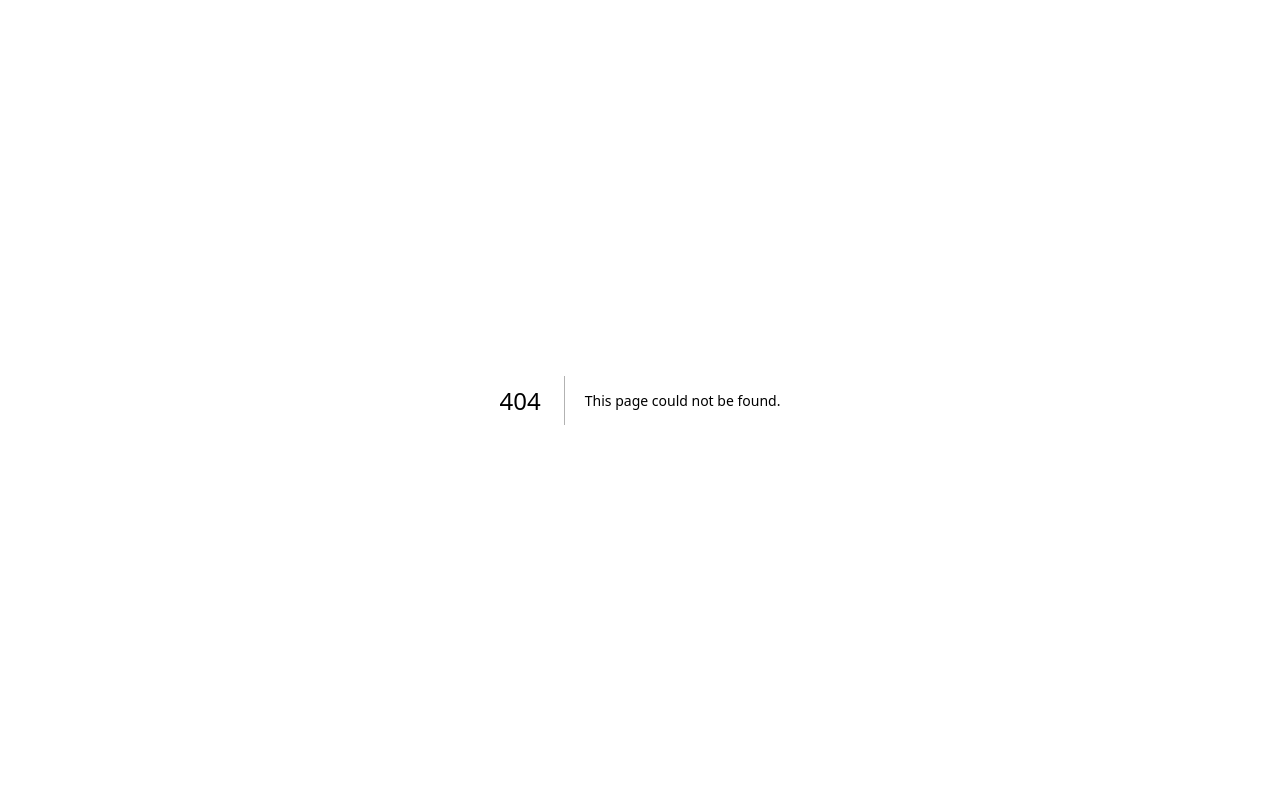
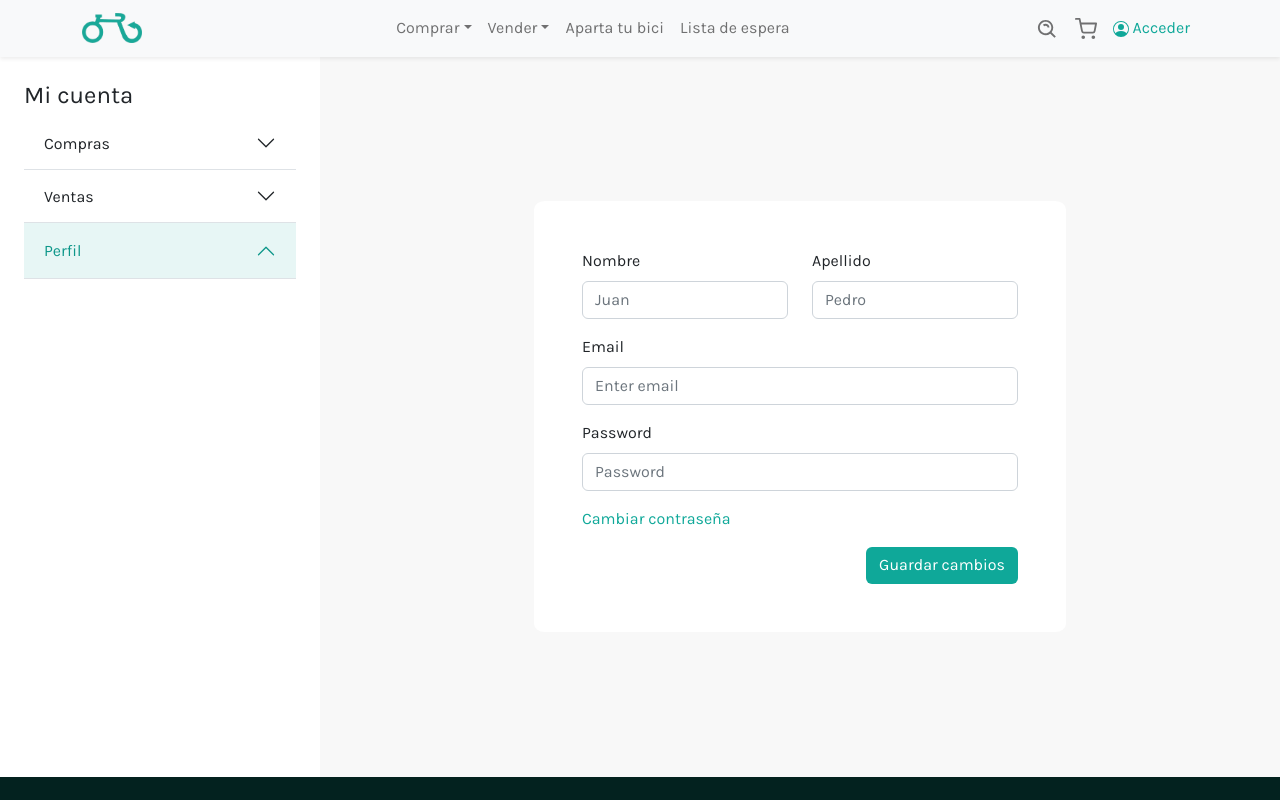
Before and after one commit to Recycling-Bikes/recycling-web, a Next.js app: page /perfil in a window 1280 px wide. Before the commit this address had no page. Shown: the top 800 px of the page. Built offline with nearby package versions, Linux system fonts and the light colour scheme.

Commit message:
nov 13 v1

```diff
--- a/components/Footer.js
+++ b/components/Footer.js
@@ -12,7 +12,7 @@ import { Container} from 'react-bootstrap';
 
 const Footer = (props) => {
   return (
-    <Container>
+    <Container style={{}}>
     <MDBFooter className='text-center text-lg-start text-muted footer-customs'>
 
       <section className='d-flex justify-content-center justify-content-lg-between p-1' >
--- a/components/form/Formimg.js
+++ b/components/form/Formimg.js
@@ -8,7 +8,7 @@ export default function Formimg() {
   return (
 
         <Container fluid="true">
-        <Image src="/loginimg.png" className='img-fluid img-presentacion' style={{height: "-webkit-fill-available", width: "90vh",}}/>
+        <Image src="/loginimg.png" className=' d-none d-xl-block' style={{height: "100vh",}}/>
 
         <Link href="/">
         <Image
--- a/pages/Home/Presentation.js
+++ b/pages/Home/Presentation.js
@@ -33,10 +33,10 @@ function Presentation() {
 
                 </Col>
 
-                <Col className='img-presentacion m-4'>
+                <Col className=' d-none d-lg-block m-4'>
                     <div
                         className=' text-center bg-image'>
-                        <Card.Img variant="top" src="/Mountain.png" className='img-presentacion'
+                        <Card.Img variant="top" src="/Mountain.png" className=''
 
                         />
 
--- a/pages/index.js
+++ b/pages/index.js
@@ -9,7 +9,7 @@ import Reviews from "./Home/Reviews";
 export default function HomePage(props) {
     return (
         <Contenedor>
-            <Container fluid className="presentation">
+            <Container fluid className="presentation ">
                 <Presentation />
             </Container>
             <Article Title="Explora bicis destacadas" data={props.data} />
--- /dev/null
+++ b/pages/perfil/canva.js
@@ -0,0 +1,74 @@
+import React, { useState } from 'react'
+import { Col, Container, Row, Accordion } from 'react-bootstrap'
+import Singin from './fom'
+
+import Alert from 'react-bootstrap/Alert';
+import Button from 'react-bootstrap/Button';
+import Offcanvas from 'react-bootstrap/Offcanvas';
+
+export default function Canva() {
+
+    const [show, setShow] = useState(false);
+
+    const handleClose = () => setShow(false);
+    const handleShow = () => setShow(true);
+
+
+    return (
+        <div>
+            <div > <Button variant="primary" className="d-lg-none m-2" onClick={handleShow}>
+                Launch
+            </Button></div>
+
+            <Offcanvas show={show} onHide={handleClose} responsive="lg">
+                <Offcanvas.Header closeButton>
+                    <Offcanvas.Title><h4>Mi cuenta</h4></Offcanvas.Title>
+                </Offcanvas.Header>
+                <Offcanvas.Body>
+                    <Container >
+                        <h4 className='d-none d-lg-block mt-4'> Mi cuenta</h4>
+
+                        <Accordion flush className=''>
+                            <Accordion.Item eventKey="0">
+                                <Accordion.Header>Compras</Accordion.Header>
+                                <Accordion.Body>
+                                    Lorem ipsum dolor sit amet, consectetur adipiscing elit, sed do
+                                    eiusmod tempor incididunt ut labore et dolore magna aliqua. Ut enim ad
+                                    minim veniam, quis nostrud exercitation ullamco laboris nisi ut
+                                    aliquip ex ea commodo consequat. Duis aute irure dolor in
+                                    reprehenderit in voluptate velit esse cillum dolore eu fugiat nulla
+                                    pariatur. Excepteur sint occaecat cupidatat non proident, sunt in
+                                    culpa qui officia deserunt mollit anim id est laborum.
+                                </Accordion.Body>
+                            </Accordion.Item>
+                            <Accordion.Item eventKey="1">
+                                <Accordion.Header>Ventas</Accordion.Header>
+                                <Accordion.Body>
+                                    Lorem ipsum dolor sit amet, consectetur adipiscing elit, sed do
+                                    eiusmod tempor incididunt ut labore et dolore magna aliqua. Ut enim ad
+                                    minim veniam, quis nostrud exercitation ullamco laboris nisi ut
+                                    aliquip ex ea commodo consequat. Duis aute irure dolor in
+                                    reprehenderit in voluptate velit esse cillum dolore eu fugiat nulla
+                                    pariatur. Excepteur sint occaecat cupidatat non proident, sunt in
+                                    culpa qui officia deserunt mollit anim id est laborum.
+                                </Accordion.Body>
+                            </Accordion.Item>
+
+                            <Accordion.Item eventKey="2">
+                                <p className='accordion-body accordion-button m-0'>Perfil</p>
+                            </Accordion.Item>
+
+
+
+                        </Accordion>
+                    </Container>
+
+
+                </Offcanvas.Body>
+            </Offcanvas>
+
+
+
+        </div>
+    )
+}
--- /dev/null
+++ b/pages/perfil/fom.js
@@ -0,0 +1,53 @@
+import Link from 'next/link';
+import { Container,Row, Col } from 'react-bootstrap';
+import Button from 'react-bootstrap/Button';
+import Form from 'react-bootstrap/Form';
+import Register from 'components/form/Register';
+
+export default function Singin() {
+  return (
+
+
+
+    <Container className='d-flex flex-column justify-content-center align-content-center align-items-center' style={{height: "90vh"}} fluid>
+
+      <Form className=' p-5' style={{borderRadius: '2%', backgroundColor: 'white'}}>
+      <Row className="mb-3">
+        <Form.Group as={Col} controlId="formGridName">
+          <Form.Label>Nombre</Form.Label>
+          <Form.Control type="Text" placeholder="Juan" />
+        </Form.Group>
+
+        <Form.Group as={Col} controlId="formGridLast">
+          <Form.Label>Apellido</Form.Label>
+          <Form.Control type="Text" placeholder="Pedro" />
+        </Form.Group>
+      </Row>
+
+      <Form.Group className="mb-3" controlId="formGridEmail">
+          <Form.Label>Email</Form.Label>
+          <Form.Control type="email" placeholder="Enter email" />
+        </Form.Group>
+
+
+
+      <Form.Group className="mb-3" controlId="formGridPassword">
+          <Form.Label>Password</Form.Label>
+          <Form.Control type="password" placeholder="Password" />
+        </Form.Group>
+        <Row>
+
+      <Link className="mb-3" href="#">Cambiar contraseña</Link>
+      </Row>
+
+    <div className='d-flex flex-row-reverse'><Button variant="primary" type="submit">
+    Guardar cambios
+      </Button></div>
+
+
+    </Form>
+
+    </Container>
+
+  );
+}
--- /dev/null
+++ b/pages/perfil/index.js
@@ -0,0 +1,39 @@
+import React from 'react'
+
+import { Col, Container, Row} from 'react-bootstrap'
+import Singin from './fom'
+
+
+import Contenedor from 'components/Contenedor';
+import Canva from "./canva"
+
+
+export default function Index() {
+
+
+  return (
+    <Contenedor fluid>
+        <Container fluid>
+        <Row>
+
+        <Col lg="3" xl="3" xxl="3">
+
+        <Canva></Canva>
+
+    </Col>
+
+        <Col>
+            <Row style={{backgroundColor: "rgba(218, 218, 218, 0.184)"}}>
+                <div className='' >
+                    <Container className='d-flex justify-content-center' fluid>
+                        <Singin/>
+                    </Container>
+                </div>
+            </Row>
+        </Col>
+        </Row>
+        </Container>
+
+    </Contenedor>
+  )
+}
--- a/styles/custom.scss
+++ b/styles/custom.scss
@@ -113,3 +113,9 @@ a {
     .img-presentacion{
         display: none;
 }}
+
+
+
+.holA{
+    color:v
+}
```
Also changed, not shown: pages/vender/Vista/index.js (+12 -5 lines), pages/vender/index.js (+7 -3 lines).
